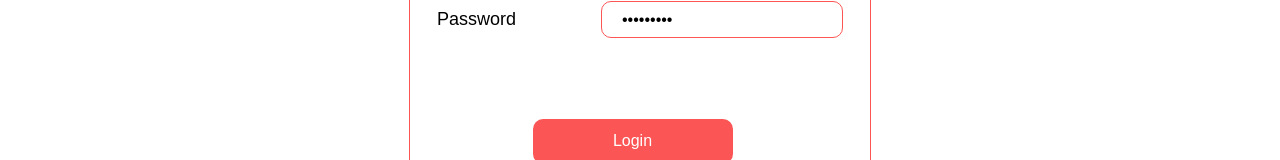
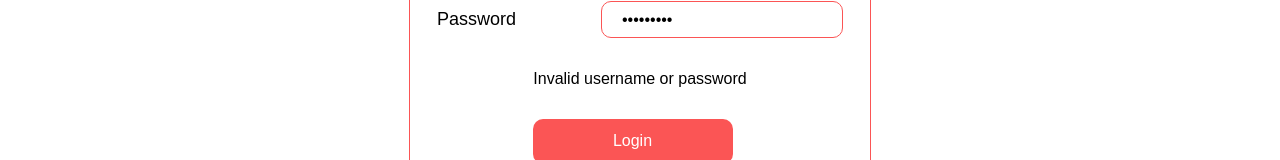
Before and after one commit to Prithiv08/ecommerce-site, a React (Create React App) app in the folder src/: page / in a window 1280 px wide. Both pictures are taken after typing "Sample", "Sample123" into the empty fields and a click on the button "Login". Shown: the part 430-590 px from the top of the page. Built offline with nearby package versions, Linux system fonts and the light colour scheme; no server answers; the HTML template or start-up script is replaced by a standard one.

Commit message:
Update LoginPage.js

```diff
--- a/src/components/LoginPage.js
+++ b/src/components/LoginPage.js
@@ -20,7 +20,7 @@ const LoginPage = ({ setUser, setUsername,setSubid }) => {
         setUsername(username);
         setUser(response.data.user._id);
         console.log("subss",response.data.sub)
-        setSubid(response.data.sub) // Pass the user object from the response
+        setSubid(response.data.sub)
         navigate('/home', { state: { us_name: username } });
       } else {
         setErrorMessage(response.data.message);
@@ -52,7 +52,7 @@ const LoginPage = ({ setUser, setUsername,setSubid }) => {
             onChange={(e) => setPassword(e.target.value)}
           />
         </div>
-        {errorMessage && <p className="error-message" style={{color:"white"}}>{errorMessage}</p>}
+        {errorMessage && <p className="error-message" style={{color:"black"}}>{errorMessage}</p>}
         <div className="submit-cont">
           <button type="submit" className="submit-btn">
             Login
```
